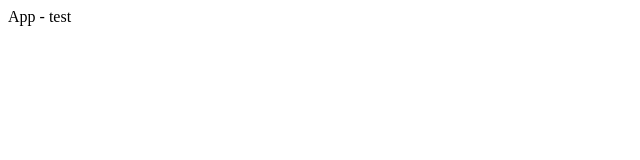
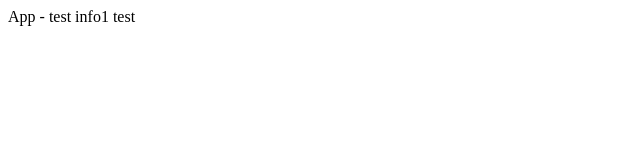
Before and after one commit to sjbgit/react-dash-admin, a React (Create React App) app: page / in a window 1280 px wide. Shown: the top 160 px of the page, without its empty margins (0-640 px from the left). Built offline with nearby package versions, Linux system fonts and the light colour scheme.

Commit message:
update lauch config for debug

```diff
--- a/src/App.jsx
+++ b/src/App.jsx
@@ -1,8 +1,10 @@
 import React from 'react'
 
 const App = () => {
+  const x = 'test info1';
+  console.log("this is my tests");
   return (
-    <div>App - test</div>
+    <div>App - { x } test</div>
   )
 }
 
```
